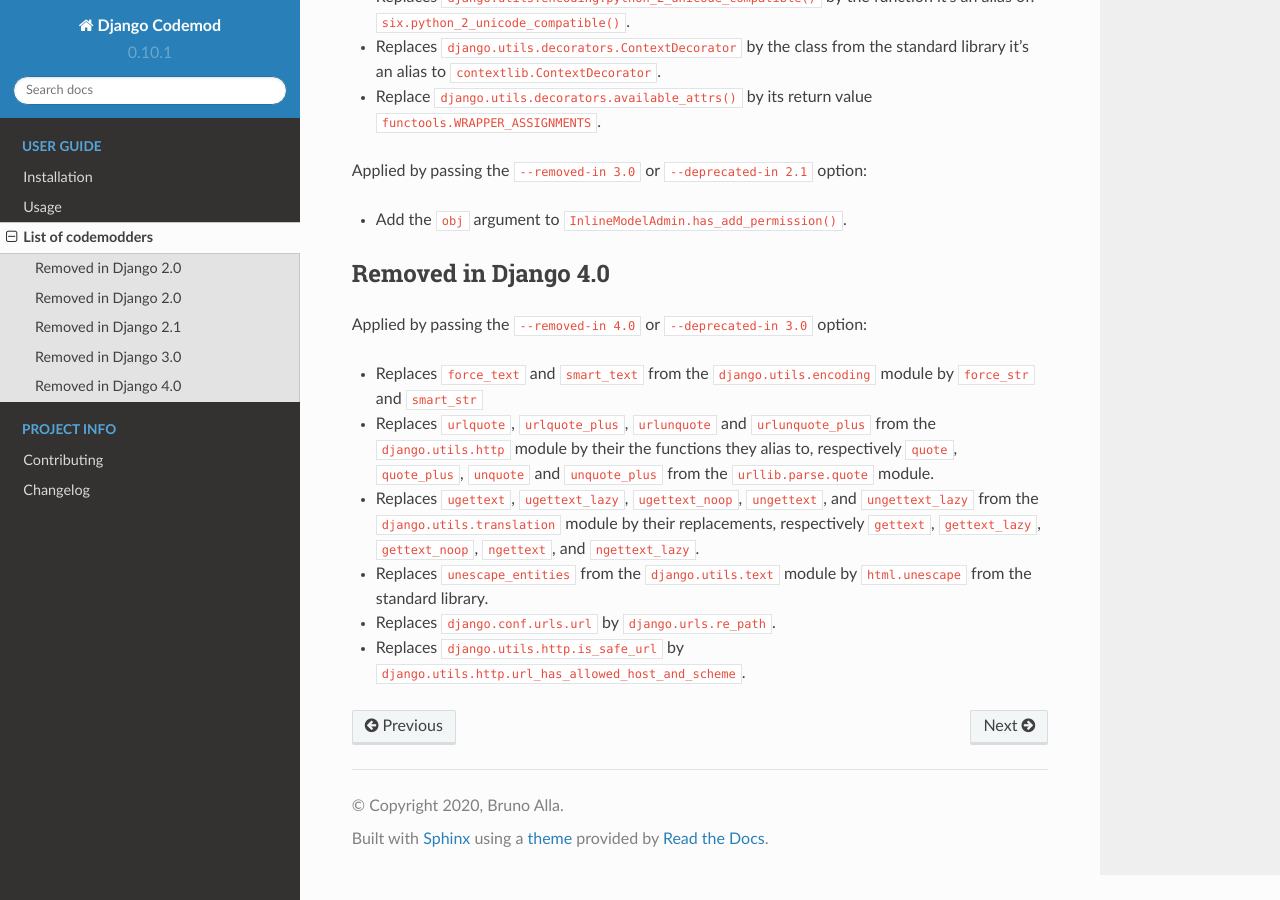
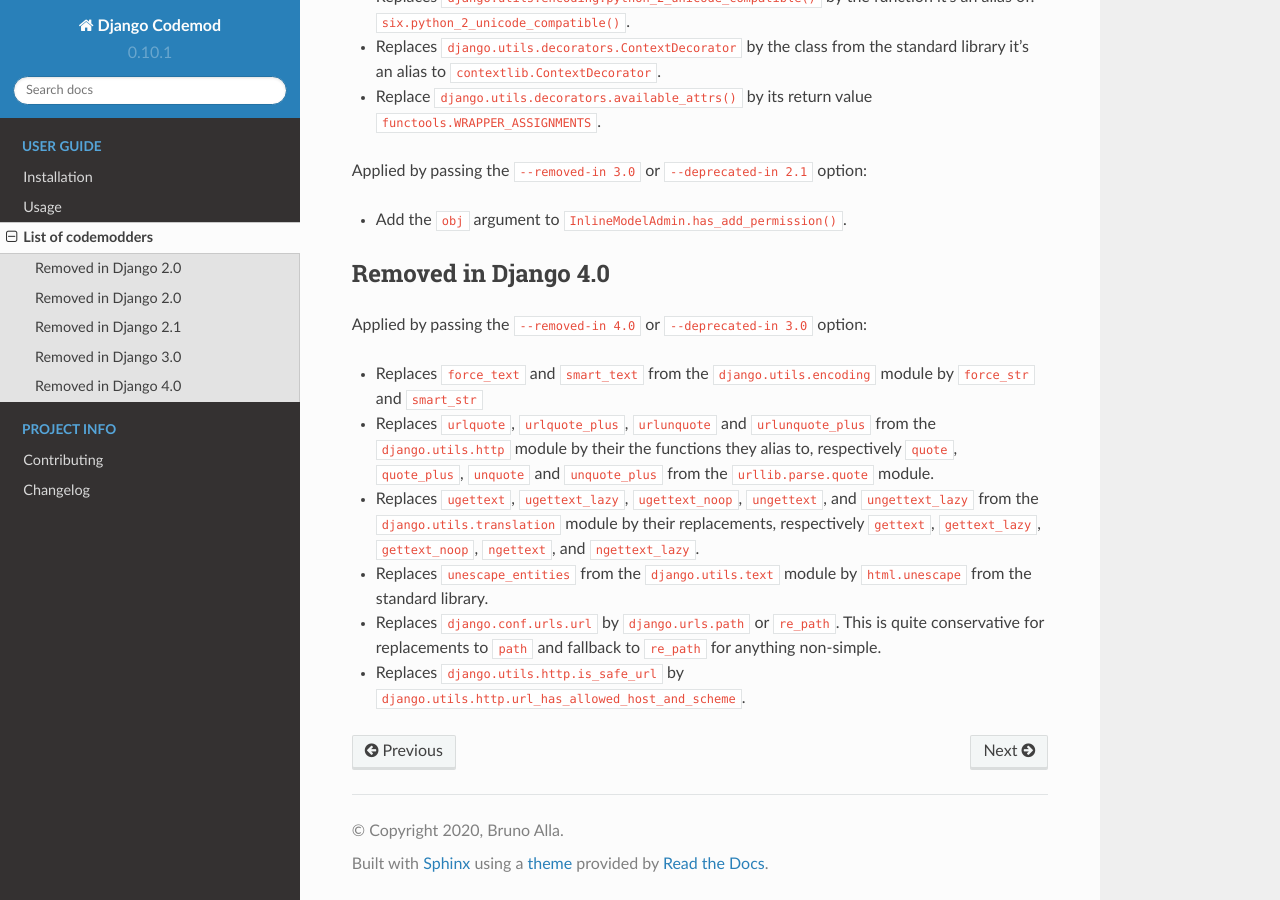
Before and after one commit to browniebroke/django-codemod, a Sphinx documentation site: the page built from docs/codemods.md, in a window 1280 px wide and 900 px high, scrolled down 964 px. Built offline with Sphinx 7.4.7 and the Read the Docs theme 2.0.0, drawn with Linux system fonts in a browser that asks for light colours.

Commit message:
Update documentation

```diff
--- a/docs/codemods.md
+++ b/docs/codemods.md
@@ -63,6 +63,8 @@
     `gettext_noop`, `ngettext`, and `ngettext_lazy`.
 -   Replaces `unescape_entities` from the `django.utils.text` module by
     `html.unescape` from the standard library.
--   Replaces `django.conf.urls.url` by `django.urls.re_path`.
+-   Replaces `django.conf.urls.url` by `django.urls.path` or `re_path`.
+    This is quite conservative for replacements to `path` and fallback
+    to `re_path` for anything non-simple.
 -   Replaces `django.utils.http.is_safe_url` by
     `django.utils.http.url_has_allowed_host_and_scheme`.
```
